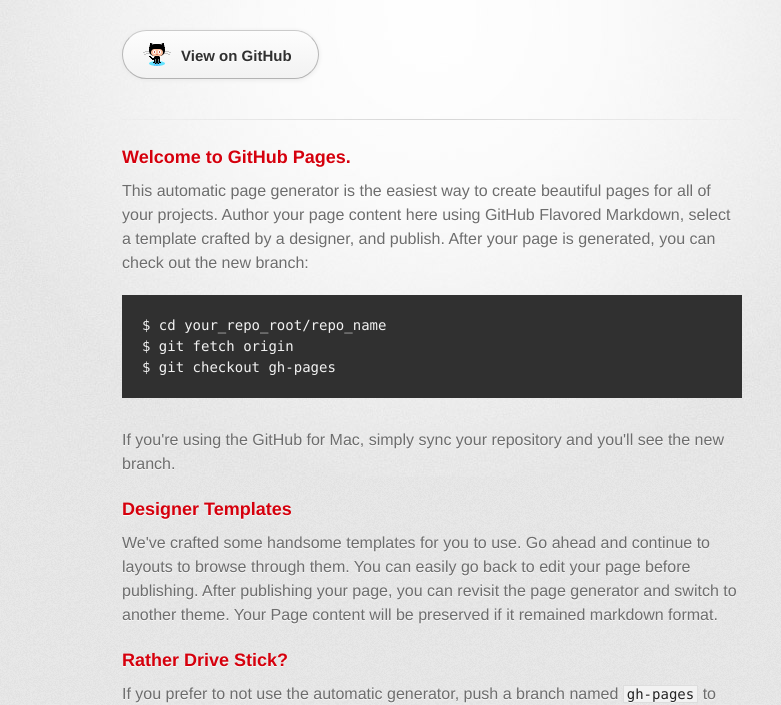
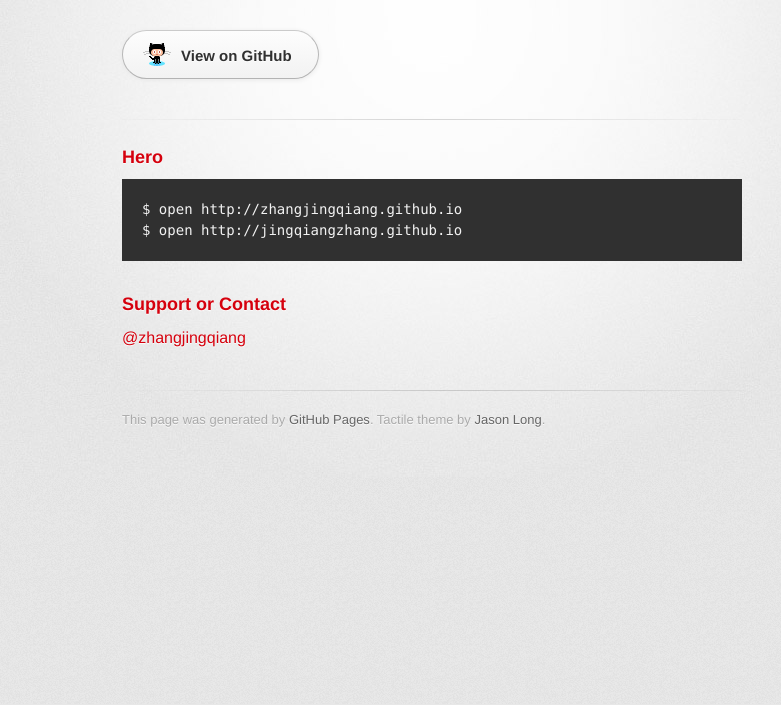
Before and after one commit to ithelloworld/ithelloworld.github.io, a plain HTML site: page index.html in a window 1280 px wide. Shown: the part 96-801 px from the top of the page, without its empty margins (208-989 px from the left). Drawn offline with Linux system fonts and the light colour scheme; a web font is replaced by a local one.

Commit message:
Replace master branch with page content via GitHub

```diff
--- a/index.html
+++ b/index.html
@@ -30,36 +30,16 @@
 
         <section id="main_content">
           <h3>
-<a id="welcome-to-github-pages" class="anchor" href="#welcome-to-github-pages" aria-hidden="true"><span class="octicon octicon-link"></span></a>Welcome to GitHub Pages.</h3>
+<a id="hero" class="anchor" href="#hero" aria-hidden="true"><span class="octicon octicon-link"></span></a>Hero</h3>
 
-<p>This automatic page generator is the easiest way to create beautiful pages for all of your projects. Author your page content here using GitHub Flavored Markdown, select a template crafted by a designer, and publish. After your page is generated, you can check out the new branch:</p>
-
-<pre><code>$ cd your_repo_root/repo_name
-$ git fetch origin
-$ git checkout gh-pages
+<pre><code>$ open http://zhangjingqiang.github.io
+$ open http://jingqiangzhang.github.io
 </code></pre>
-
-<p>If you're using the GitHub for Mac, simply sync your repository and you'll see the new branch.</p>
-
-<h3>
-<a id="designer-templates" class="anchor" href="#designer-templates" aria-hidden="true"><span class="octicon octicon-link"></span></a>Designer Templates</h3>
-
-<p>We've crafted some handsome templates for you to use. Go ahead and continue to layouts to browse through them. You can easily go back to edit your page before publishing. After publishing your page, you can revisit the page generator and switch to another theme. Your Page content will be preserved if it remained markdown format.</p>
-
-<h3>
-<a id="rather-drive-stick" class="anchor" href="#rather-drive-stick" aria-hidden="true"><span class="octicon octicon-link"></span></a>Rather Drive Stick?</h3>
-
-<p>If you prefer to not use the automatic generator, push a branch named <code>gh-pages</code> to your repository to create a page manually. In addition to supporting regular HTML content, GitHub Pages support Jekyll, a simple, blog aware static site generator written by our own Tom Preston-Werner. Jekyll makes it easy to create site-wide headers and footers without having to copy them across every page. It also offers intelligent blog support and other advanced templating features.</p>
-
-<h3>
-<a id="authors-and-contributors" class="anchor" href="#authors-and-contributors" aria-hidden="true"><span class="octicon octicon-link"></span></a>Authors and Contributors</h3>
-
-<p>You can <a href="https://github.com/blog/821" class="user-mention">@mention</a> a GitHub username to generate a link to their profile. The resulting <code>&lt;a&gt;</code> element will link to the contributor's GitHub Profile. For example: In 2007, Chris Wanstrath (<a href="https://github.com/defunkt" class="user-mention">@defunkt</a>), PJ Hyett (<a href="https://github.com/pjhyett" class="user-mention">@pjhyett</a>), and Tom Preston-Werner (<a href="https://github.com/mojombo" class="user-mention">@mojombo</a>) founded GitHub.</p>
 
 <h3>
 <a id="support-or-contact" class="anchor" href="#support-or-contact" aria-hidden="true"><span class="octicon octicon-link"></span></a>Support or Contact</h3>
 
-<p>Having trouble with Pages? Check out the documentation at <a href="https://help.github.com/pages">https://help.github.com/pages</a> or contact <a href="mailto:support@github.com">support@github.com</a> and we’ll help you sort it out.</p>
+<p><a href="https://github.com/zhangjingqiang" class="user-mention">@zhangjingqiang</a></p>
         </section>
 
         <footer>
```
Also changed, not shown: params.json (+1 -1 lines).
